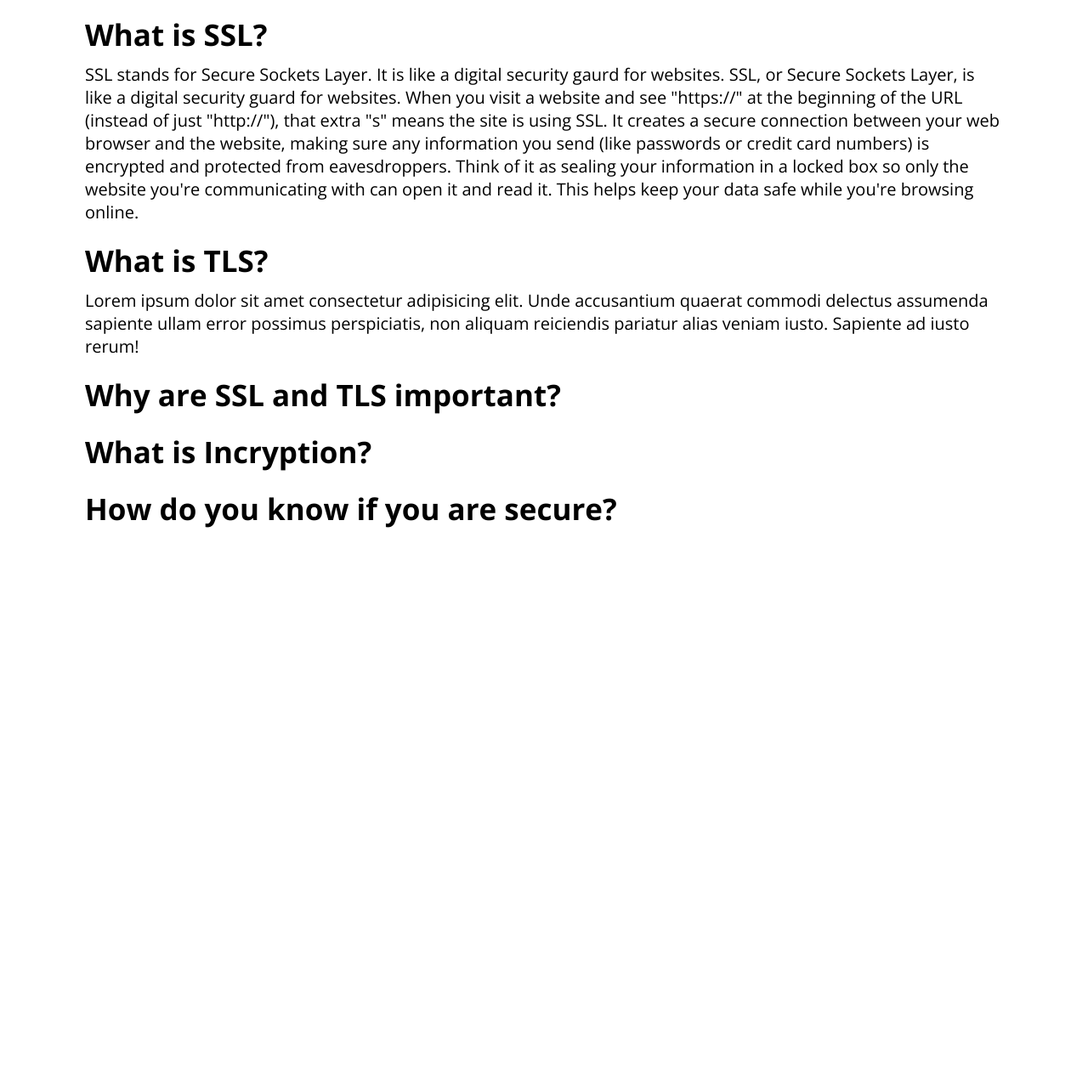
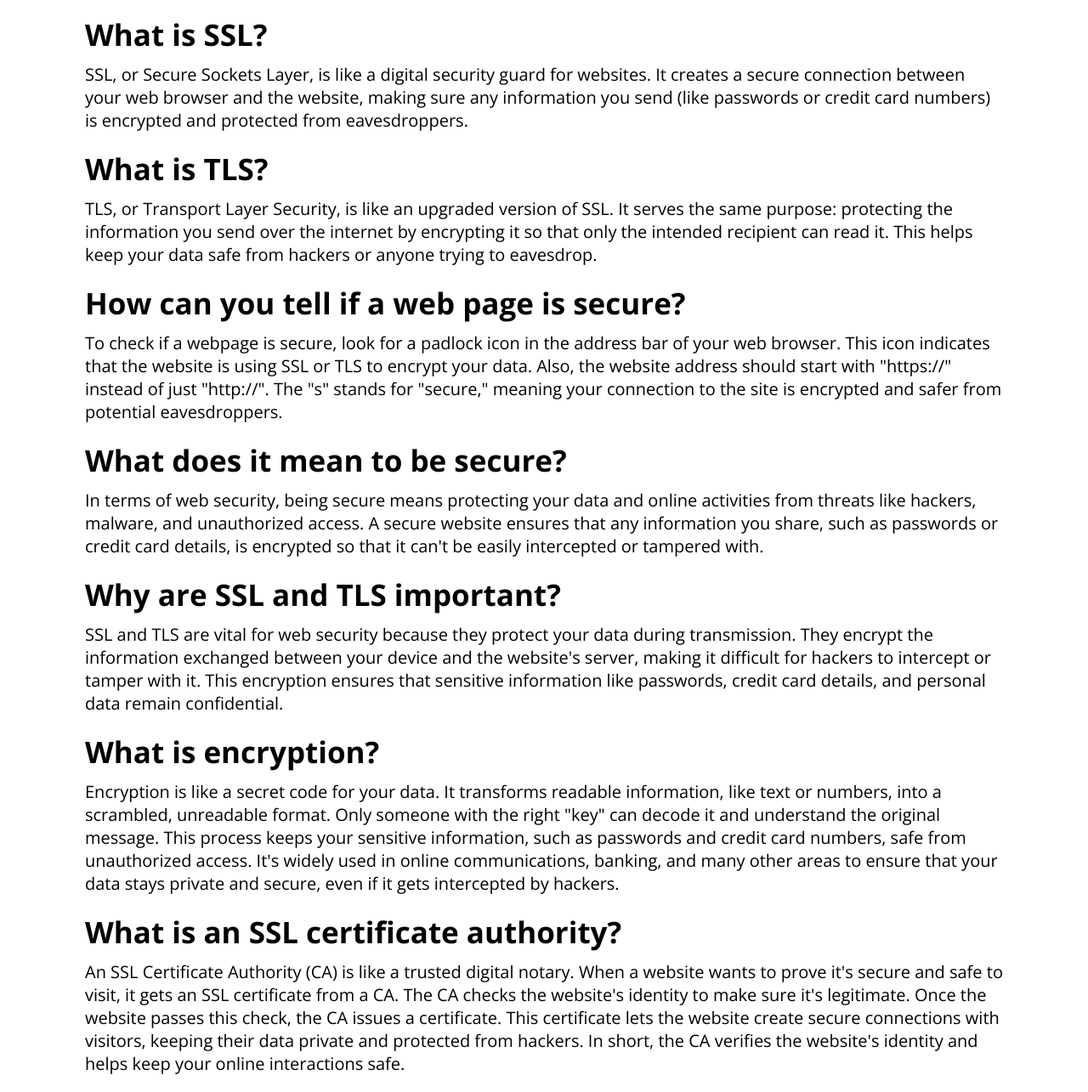
Before and after one commit to CON-EXE/ssl, a plain HTML site: page index.html in a window 1280 px wide. Shown: the part 121-1406 px from the top of the page at 85% size. Before the commit the page ends 800 px from the top, so only its background shows below. Drawn offline with nearby package versions, Linux system fonts and the light colour scheme.

Commit message:
Project Complete

```diff
--- a/assets/css/main.css
+++ b/assets/css/main.css
@@ -32,3 +32,7 @@ p {
     font-size: 20px;
     margin-top: 10px;
 }
+
+.bottom {
+    padding-bottom: 20px;
+}
--- a/index.html
+++ b/index.html
@@ -5,8 +5,8 @@
         <meta name="veiwport" content="width=device-width, initial-scale=1.0">
         <meta name="author" content="Connor Hall">
         <meta name="description" content="Information about SSL">
-        <meta name="keywords" content="SSL, web security, TSL">
-        <title>Assignment 2 temp</title>
+        <meta name="keywords" content="SSL, web security">
+        <title>Web Security</title>
         <link rel="icon" href="./assets/img/favicon.png" type="image/png">
         <link rel="preconnect" href="https://fonts.googleapis.com">
         <link rel="preconnect" href="https://fonts.gstatic.com" crossorigin>
@@ -21,37 +21,77 @@
             <div class="container">
                 <article>
                     <h1>Web Security</h1>
+
                     <h2>What is SSL?</h2>
                     <p>
-                        SSL stands for Secure Sockets Layer. It is like a digital security
-                        gaurd for websites.
-
                         SSL, or Secure Sockets Layer, is like a digital
-                        security guard for websites. When you visit a website and see
-                        "https://" at the beginning of the URL (instead of just "http://"),
-                        that extra "s" means the site is using SSL. It creates a secure
+                        security guard for websites. It creates a secure
                         connection between your web browser and the website, making sure
                         any information you send (like passwords or credit card numbers)
-                        is encrypted and protected from eavesdroppers. Think of it as
-                        sealing your information in a locked box so only the website
-                        you're communicating with can open it and read it. This helps keep
-                        your data safe while you're browsing online.
+                        is encrypted and protected from eavesdroppers.
+                    </p>
 
-
-                    </p>
                     <h2>What is TLS?</h2>
                     <p>
-                        Lorem ipsum dolor sit amet consectetur adipisicing elit. Unde accusantium quaerat commodi delectus assumenda sapiente ullam error possimus perspiciatis, non aliquam reiciendis pariatur alias veniam iusto. Sapiente ad iusto rerum!
+                        TLS, or Transport Layer Security, is like an upgraded version of SSL.
+                        It serves the same purpose: protecting the information you send over
+                        the internet by encrypting it so that only the intended recipient
+                        can read it. This helps keep your data safe from hackers or anyone
+                        trying to eavesdrop.
                     </p>
+
+                    <h2>How can you tell if a web page is secure?</h2>
+                    <p>
+                        To check if a webpage is secure, look for a padlock icon in the address
+                        bar of your web browser. This icon indicates that the website is using
+                        SSL or TLS to encrypt your data. Also, the website address should start
+                        with "https://" instead of just "http://". The "s" stands for "secure,"
+                        meaning your connection to the site is encrypted and safer from potential
+                        eavesdroppers.
+                    </p>
+
+                    <h2>What does it mean to be secure?</h2>
+                    <p>
+                        In terms of web security, being secure means protecting your data and
+                        online activities from threats like hackers, malware, and unauthorized access.
+                        A secure website ensures that any information you share, such as passwords
+                        or credit card details, is encrypted so that it can't be easily intercepted
+                        or tampered with.
+                    </p>
+
                     <h2>Why are SSL and TLS important?</h2>
                     <p>
+                        SSL and TLS are vital for web security because they protect your data during
+                        transmission. They encrypt the information exchanged between your device and
+                        the website's server, making it difficult for hackers to intercept or tamper
+                        with it. This encryption ensures that sensitive information like passwords,
+                        credit card details, and personal data remain confidential.
+                    </p>
 
+                    <h2>What is encryption?</h2>
+                    <p>
+                        Encryption is like a secret code for your data. It transforms readable
+                        information, like text or numbers, into a scrambled, unreadable format.
+                        Only someone with the right "key" can decode it and understand the
+                        original message. This process keeps your sensitive information, such
+                        as passwords and credit card numbers, safe from unauthorized access.
+                        It's widely used in online communications, banking, and many other areas
+                        to ensure that your data stays private and secure, even if it gets
+                        intercepted by hackers.
                     </p>
-                    <h2>What is Incryption?</h2>
-                    <p>
 
+                    <h2>What is an SSL certificate authority?</h2>
+                    <p class="bottom">
+                        An SSL Certificate Authority (CA) is like a trusted digital notary.
+                        When a website wants to prove it's secure and safe to visit, it
+                        gets an SSL certificate from a CA. The CA checks the website's
+                        identity to make sure it's legitimate. Once the website passes
+                        this check, the CA issues a certificate. This certificate lets
+                        the website create secure connections with visitors, keeping their
+                        data private and protected from hackers. In short, the CA verifies
+                        the website's identity and helps keep your online interactions safe.
                     </p>
-                    <h2>How do you know if you are secure?</h2>
+
                 </article>
             </div>
         </main>
```
